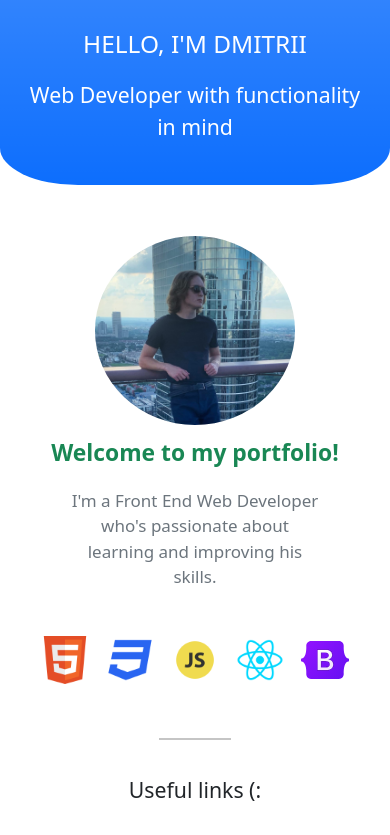
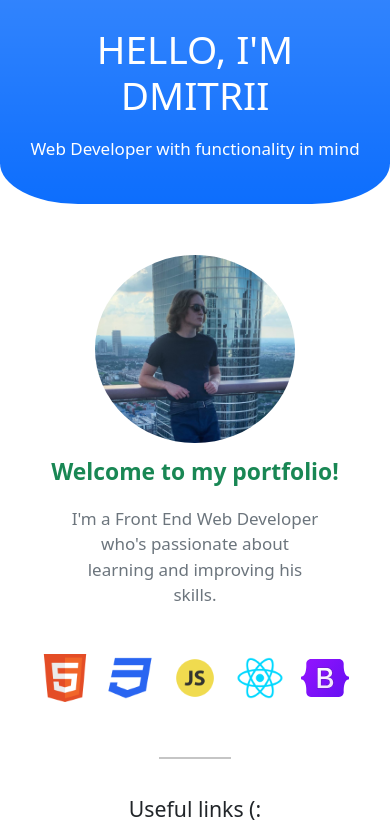
Before and after one commit to 1DmitriiShumilov1/ReactPortfolio, a React (Create React App) app: page / in a window 390 px wide. Shown: the top 835 px of the page. Built offline with nearby package versions, Linux system fonts and the light colour scheme.

Commit message:
header font size change

```diff
--- a/src/components/header.jsx
+++ b/src/components/header.jsx
@@ -10,10 +10,10 @@ const Header = () => {
             : "p-5 text-center text-white no-margin"
         }
       >
-        <p className={window.innerWidth < 600 ? "fs-3" : "display-1"}>
+        <p className={window.innerWidth < 600 ? "display-3 " : "display-1"}>
           HELLO, I'M DMITRII
         </p>
-        <p className={window.innerWidth < 600 ? "fs-5" : "fs-3"}>
+        <p className={window.innerWidth < 600 ? null : "fs-3"}>
           Web Developer with functionality in mind
         </p>
       </div>
```
